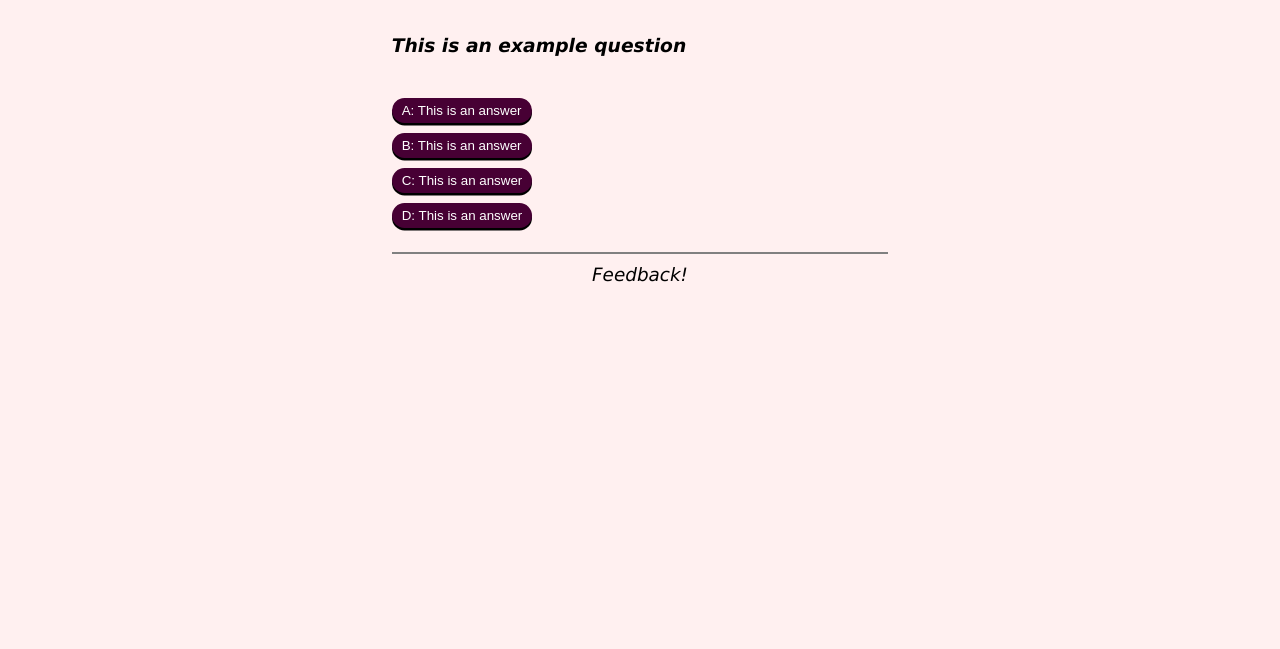
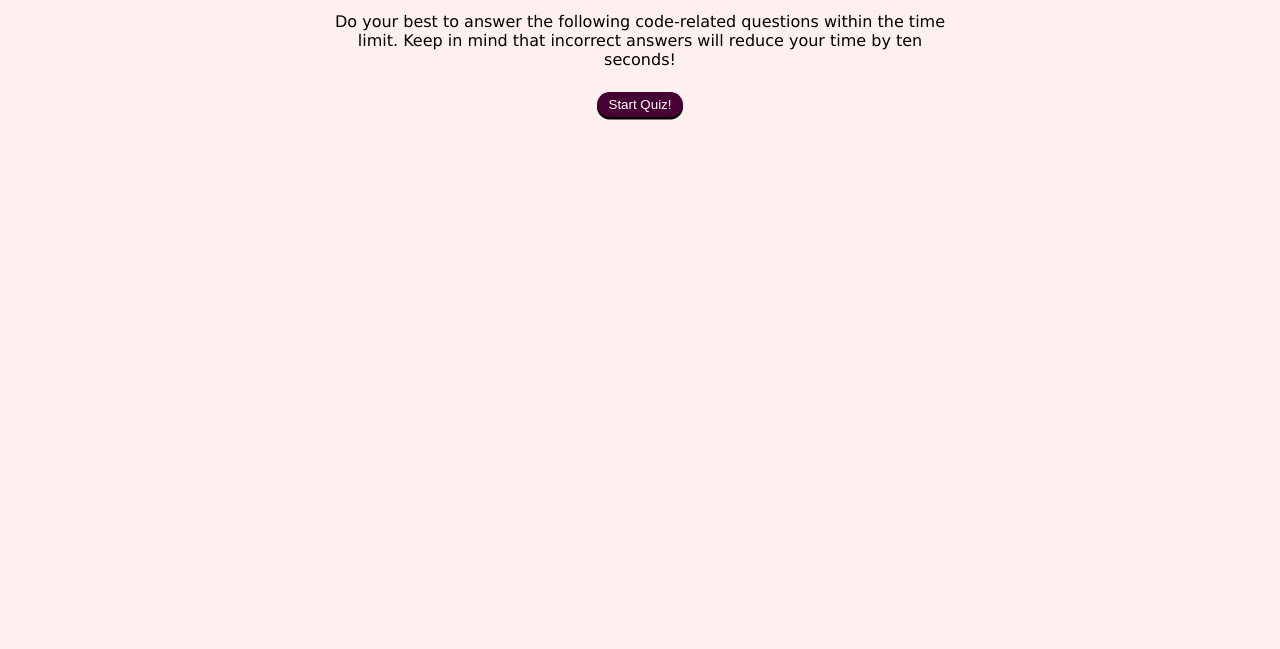
Before and after one commit to kevin-ivy/js-quiz, a plain HTML site: page index.html in a window 1280 px wide. Shown: the part 151-800 px from the top of the page. Drawn offline with Linux system fonts and the light colour scheme.

Commit message:
Created default landing page

```diff
--- a/assets/css/style.css
+++ b/assets/css/style.css
@@ -39,7 +39,7 @@ header {
     outline: none;
     border: none;
     display: inline-block;
-    padding: 5px 10px;
+    padding: 5px 12px;
     background: var(--buttoncolor);
     color: var(--buttontext);
     position: relative;
@@ -67,7 +67,18 @@ header {
   }
 
   .quiz-title {
+      text-align: center;
       font-size: 1.3em;
+  }
+
+  .quiz-intro {
+      text-align: center;
+      width: 50%;
+      margin: auto;
+  }
+
+  .quiz-intro .btn {
+      margin-top: 10px;
   }
 
   .quiz-body {
@@ -96,4 +107,5 @@ header {
       font-style: italic;
       border-top: 2px solid gray;
       padding-top: 10px;
+      opacity: 0;
   }
--- a/index.html
+++ b/index.html
@@ -17,17 +17,14 @@
     </header>
     <main class="main-body">
         <div class="quiz-title"><h1>Javascript Quick Quiz</h1></div>
+        <section class="quiz-intro">
+            <p class="intro">Do your best to answer the following code-related questions within the time limit. Keep in mind that incorrect answers will reduce your time by ten seconds!</p>
+            <button class="btn" id="start-quiz" type="submit">Start Quiz!</button>
+        </section>
         <section class="quiz-body">
-            <div class="question"><h3>This is an example question</h3></div>
-            <div class="answers">
-                <ul class="answer-list">
-                    <li class="answer-item"><button class="btn" id="quiz-answer" type="submit">A: This is an answer</button></li>
-                    <li class="answer-item"><button class="btn" id="quiz-answer" type="submit">B: This is an answer</button></li>
-                    <li class="answer-item"><button class="btn" id="quiz-answer" type="submit">C: This is an answer</button></li>
-                    <li class="answer-item"><button class="btn" id="quiz-answer" type="submit">D: This is an answer</button></li>
-                </ul>
-            </div>
-            <div class="feedback">Feedback! </div>
+            <div class="question"><h3></h3></div>
+            <div class="answers"></div>
+            <div class="feedback"></div>
         </section>
     </main>
 </body>
```
